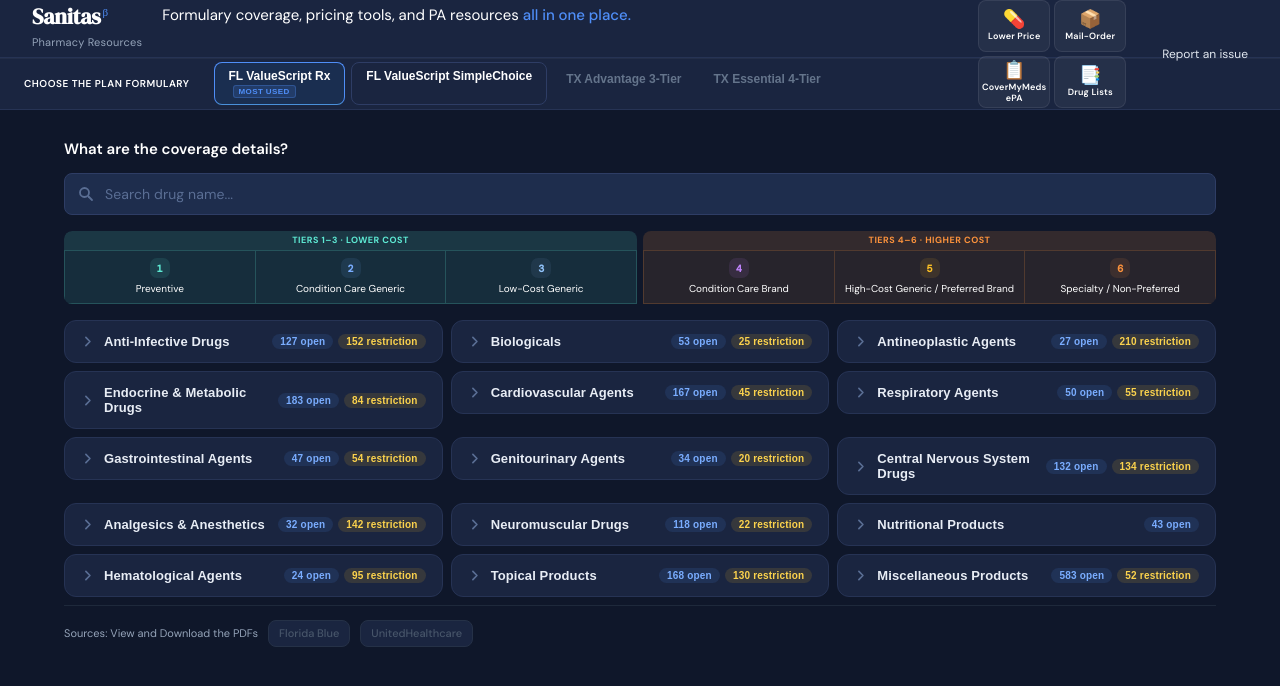
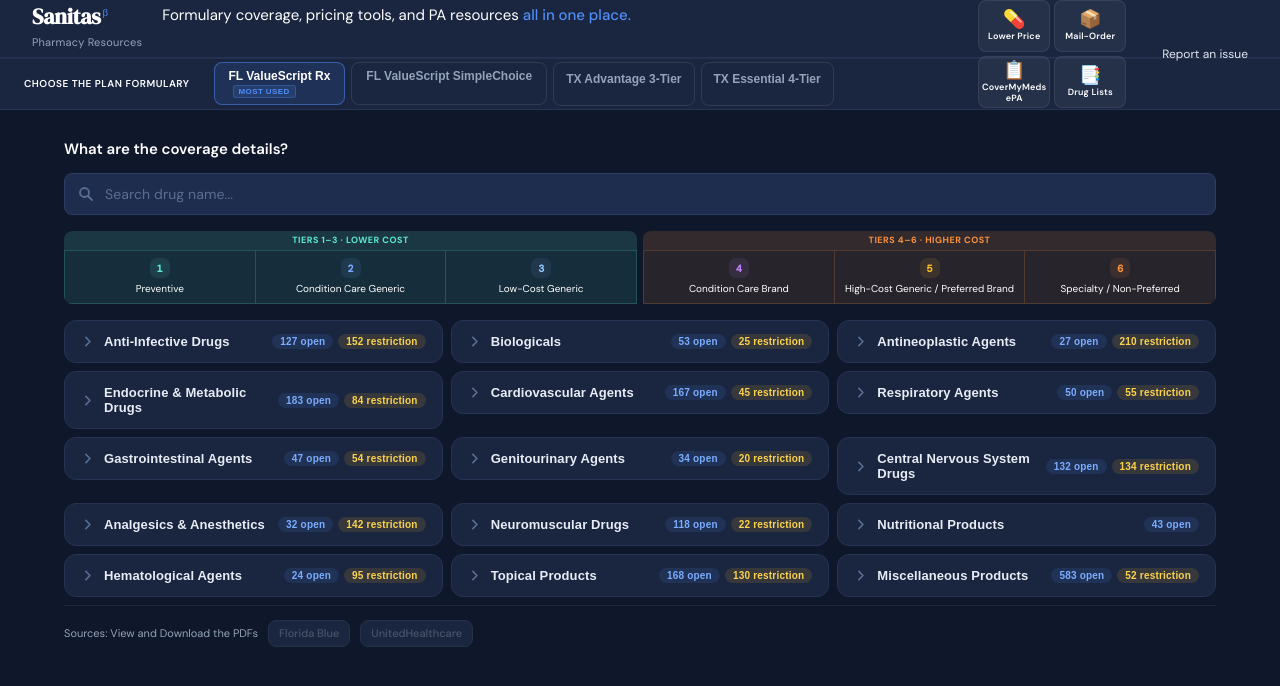
Before and after one commit to adrianalhughes/ChoiceRx, a React (Vite) app: page / in a window 1280 px wide. Shown: the top 686 px of the page. Built offline with nearby package versions, Linux system fonts and the light colour scheme; the HTML template or start-up script is replaced by a standard one.

Commit message:
Consistent tab style across all plan tabs

```diff
--- a/src/index.css
+++ b/src/index.css
@@ -1616,3 +1616,38 @@
 
 /* ── Clean up drug list dropdown items ── */
 .tool-link-name { white-space: nowrap !important; overflow: hidden; text-overflow: ellipsis; }
+
+/* ── ONE tab style to rule them all ── */
+.formulary-tab,
+.formulary-tab.fl-tab,
+.formulary-tab.tx-tab,
+.formulary-tab.highlight-tab {
+  background: transparent !important;
+  border: 1px solid rgba(255,255,255,0.1) !important;
+  border-radius: var(--radius) !important;
+  color: #94a3b8 !important;
+}
+.formulary-tab:hover,
+.formulary-tab.fl-tab:hover,
+.formulary-tab.tx-tab:hover,
+.formulary-tab.highlight-tab:hover {
+  background: rgba(79,142,247,0.08) !important;
+  border-color: rgba(79,142,247,0.3) !important;
+  color: #ffffff !important;
+}
+.formulary-tab.active,
+.formulary-tab.fl-tab.active,
+.formulary-tab.tx-tab.active,
+.formulary-tab.highlight-tab.active {
+  background: rgba(79,142,247,0.12) !important;
+  border-color: rgba(79,142,247,0.5) !important;
+  color: #ffffff !important;
+}
+.formulary-tab .tab-name,
+.formulary-tab.fl-tab .tab-name,
+.formulary-tab.tx-tab .tab-name,
+.formulary-tab.highlight-tab .tab-name { color: inherit !important; }
+.formulary-tab .tab-date,
+.formulary-tab.fl-tab .tab-date,
+.formulary-tab.tx-tab .tab-date,
+.formulary-tab.highlight-tab .tab-date { color: inherit !important; opacity: 0.6; }
```
